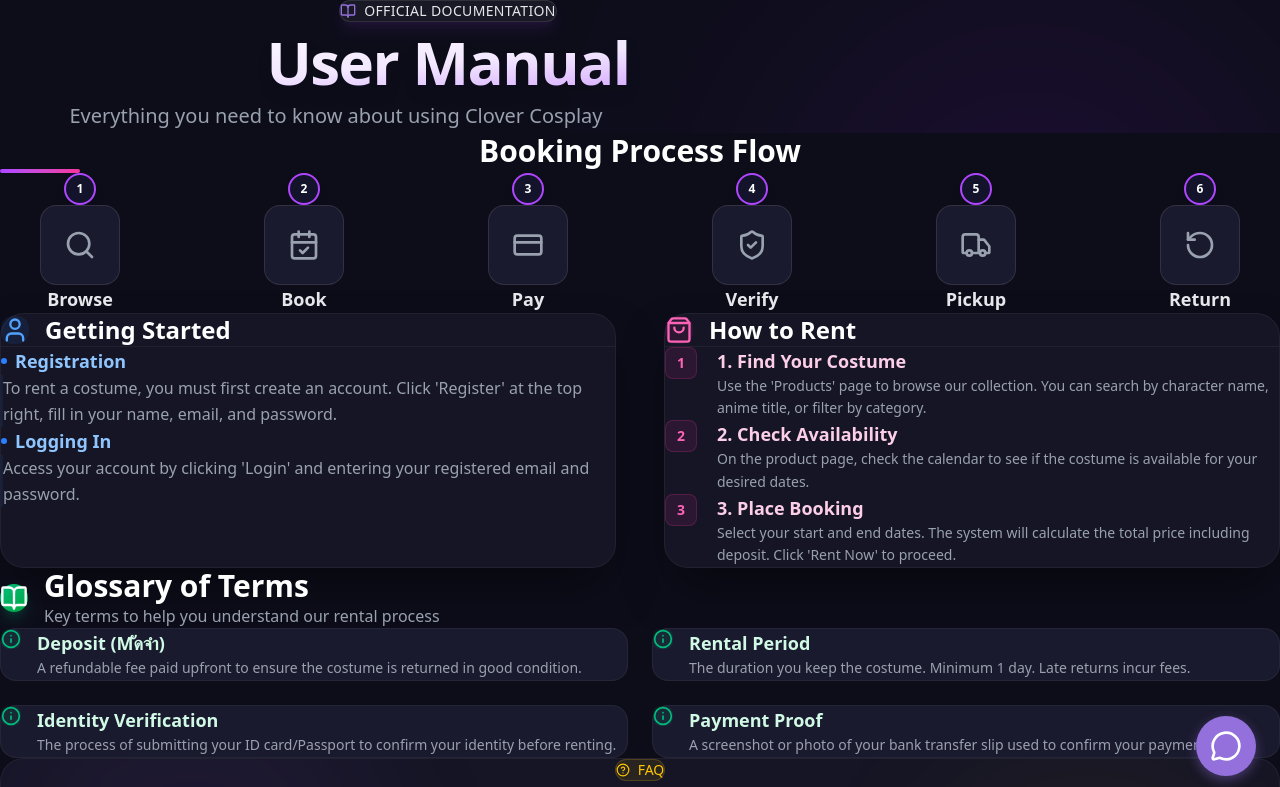
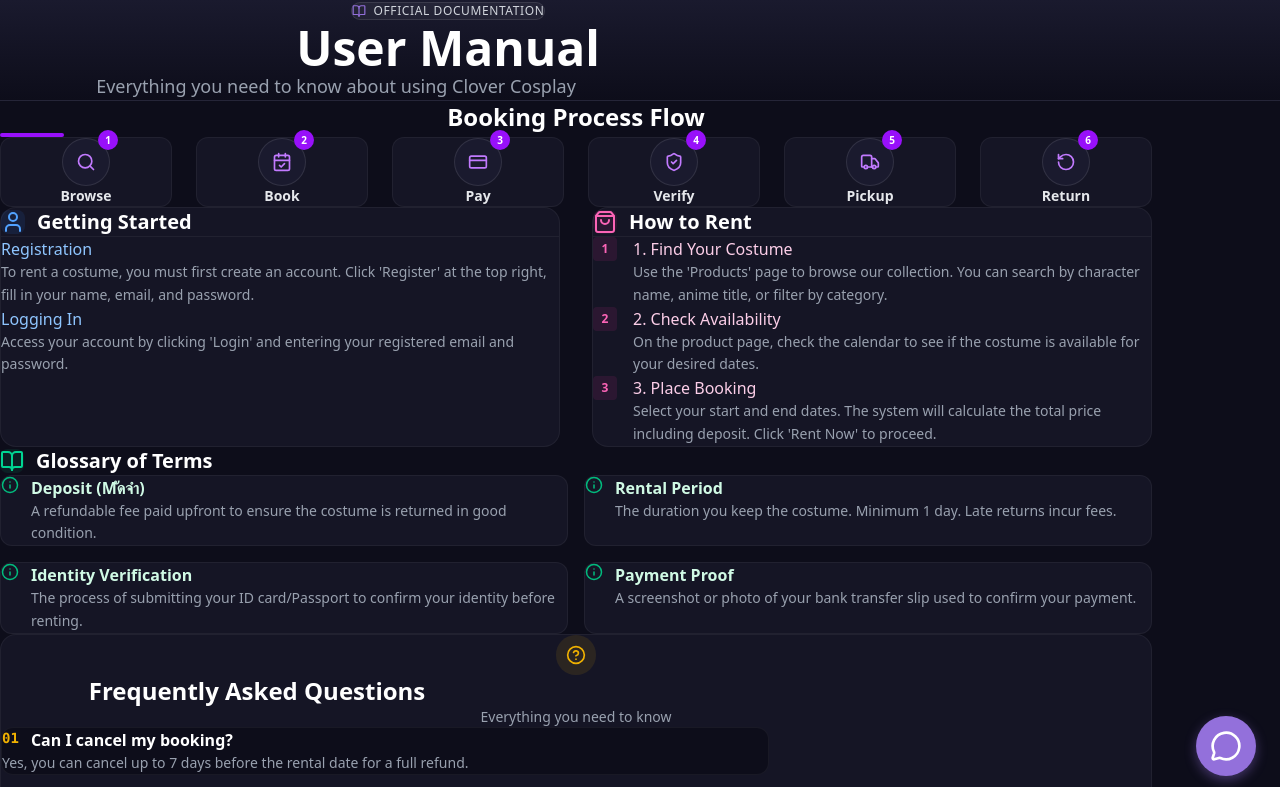
Before and after one commit to danzyyy19/Clover-Cosplay, a Next.js app: page /en/guide in a window 1280 px wide. Shown: the top 787 px of the page. Built offline with nearby package versions, Linux system fonts and the light colour scheme.

Commit message:
Fix: Revert to standard simplified layout for consistency

```diff
--- a/src/app/[locale]/guide/page.tsx
+++ b/src/app/[locale]/guide/page.tsx
@@ -7,11 +7,8 @@
     CreditCard,
     LayoutDashboard,
     HelpCircle,
-    FileText,
-    ChevronRight,
     Search,
     CalendarCheck,
-    CheckCircle2,
     Truck,
     RotateCcw,
     ShieldCheck,
@@ -40,162 +37,115 @@
     ];
 
     return (
-        <div className="min-h-screen bg-[#0D0D1A] text-white selection:bg-purple-500/30 font-sans">
+        <div className="min-h-screen bg-[#0D0D1A] text-white font-sans pb-20">
             {/* Hero Section */}
-            <div className="relative py-24 px-6 overflow-hidden">
-                {/* Background Effects */}
-                <div className="absolute inset-0 bg-[radial-gradient(circle_at_top,_var(--tw-gradient-stops))] from-purple-900/40 via-[#0D0D1A] to-[#0D0D1A] pointer-events-none" />
-                <div className="absolute top-0 right-0 w-[500px] h-[500px] bg-purple-600/20 rounded-full blur-[120px] pointer-events-none mix-blend-screen opacity-50" />
-
-                <div className="max-w-4xl mx-auto text-center relative z-10 animate-fade-in-up">
-                    <div className="inline-flex items-center gap-2 px-4 py-2 rounded-full bg-white/5 border border-white/10 mb-8 backdrop-blur-md shadow-lg shadow-purple-500/10">
-                        <BookOpen size={16} className="text-[#9370DB]" />
-                        <span className="text-sm font-medium text-gray-200 tracking-wide uppercase">Official Documentation</span>
+            <div className="bg-gradient-to-b from-[#1a1a2e] to-[#0D0D1A] py-16 px-4 text-center border-b border-white/5">
+                <div className="max-w-4xl mx-auto">
+                    <div className="inline-flex items-center gap-2 px-3 py-1 rounded-full bg-white/5 border border-white/10 mb-6">
+                        <BookOpen size={14} className="text-[#9370DB]" />
+                        <span className="text-xs font-medium text-gray-300 uppercase tracking-wider">Official Documentation</span>
                     </div>
-                    <h1 className="text-5xl md:text-6xl font-bold font-outfit mb-6 bg-gradient-to-br from-white via-purple-100 to-purple-400 bg-clip-text text-transparent drop-shadow-xl tracking-tight leading-tight">
+                    <h1 className="text-4xl md:text-5xl font-bold font-outfit mb-4 text-white">
                         {t("title")}
                     </h1>
-                    <p className="text-xl text-gray-400 max-w-2xl mx-auto leading-relaxed font-light">
+                    <p className="text-lg text-gray-400 max-w-2xl mx-auto">
                         {t("subtitle")}
                     </p>
                 </div>
             </div>
 
-            <div className="max-w-7xl mx-auto px-6 pb-32 space-y-32">
+            <div className="max-w-6xl mx-auto px-4 sm:px-6 space-y-20 mt-12">
 
                 {/* 1. Visual Flowchart */}
-                <section className="relative">
-                    <div className="text-center mb-16">
-                        <h2 className="text-3xl font-bold text-white mb-2">{t("flowchart.title")}</h2>
-                        <div className="h-1 w-20 bg-gradient-to-r from-purple-500 to-pink-500 mx-auto rounded-full" />
+                <section>
+                    <div className="mb-10 text-center">
+                        <h2 className="text-2xl font-bold text-white mb-2">{t("flowchart.title")}</h2>
+                        <div className="h-1 w-16 bg-purple-600 mx-auto rounded-full" />
                     </div>
 
-                    <div className="relative">
-                        {/* Desktop Layout */}
-                        <div className="hidden md:flex justify-between items-start relative px-4">
-                            {/* Line connecting steps */}
-                            <div className="absolute top-10 left-0 right-0 h-0.5 bg-white/10 -z-10 mx-10" />
-
-                            {steps.map((step, index) => (
-                                <div key={step.id} className="flex flex-col items-center w-40 relative group">
-                                    {/* Step Number Badge */}
-                                    <div className="w-8 h-8 rounded-full bg-[#13132B] border-2 border-purple-500 flex items-center justify-center text-xs font-bold text-white mb-4 shadow-lg z-10 relative">
+                    {/* Desktop & Mobile Grid - simplified */}
+                    <div className="grid grid-cols-2 md:grid-cols-3 lg:grid-cols-6 gap-6">
+                        {steps.map((step, index) => (
+                            <div key={step.id} className="flex flex-col items-center text-center p-4 bg-[#151525] rounded-xl border border-white/5 hover:border-purple-500/50 transition-colors">
+                                <div className="relative mb-4">
+                                    <div className="w-12 h-12 rounded-full bg-[#1A1A2E] flex items-center justify-center border border-white/10 text-purple-400">
+                                        <step.icon size={20} />
+                                    </div>
+                                    <div className="absolute -top-2 -right-2 w-5 h-5 rounded-full bg-purple-600 text-[10px] font-bold flex items-center justify-center text-white">
                                         {index + 1}
                                     </div>
+                                </div>
+                                <span className="font-semibold text-sm text-gray-200">{step.label}</span>
+                            </div>
+                        ))}
+                    </div>
+                </section>
 
-                                    {/* Icon Circle */}
-                                    <div className="w-20 h-20 rounded-2xl bg-[#1A1A2E] border border-white/10 group-hover:border-purple-500 group-hover:shadow-[0_0_25px_rgba(147,112,219,0.4)] flex items-center justify-center mb-4 transition-all duration-300 backdrop-blur-md z-10 transform group-hover:-translate-y-2">
-                                        <step.icon size={32} className="text-gray-400 group-hover:text-[#9370DB] transition-colors duration-300" />
+                {/* 2. Main Guide Grid */}
+                <div className="grid md:grid-cols-2 gap-8">
+                    {/* Account Section */}
+                    <div className="bg-[#151525] rounded-2xl p-6 md:p-8 border border-white/5">
+                        <div className="flex items-center gap-3 mb-6 pb-4 border-b border-white/5">
+                            <div className="p-2 bg-blue-500/10 rounded-lg text-blue-400">
+                                <User size={24} />
+                            </div>
+                            <h3 className="text-xl font-bold">{t("account.title")}</h3>
+                        </div>
+
+                        <div className="space-y-6">
+                            <div>
+                                <h4 className="text-blue-300 font-medium mb-1">{t("account.register")}</h4>
+                                <p className="text-sm text-gray-400 leading-relaxed">{t("account.registerDesc")}</p>
+                            </div>
+                            <div>
+                                <h4 className="text-blue-300 font-medium mb-1">{t("account.login")}</h4>
+                                <p className="text-sm text-gray-400 leading-relaxed">{t("account.loginDesc")}</p>
+                            </div>
+                        </div>
+                    </div>
+
+                    {/* Booking Section */}
+                    <div className="bg-[#151525] rounded-2xl p-6 md:p-8 border border-white/5">
+                        <div className="flex items-center gap-3 mb-6 pb-4 border-b border-white/5">
+                            <div className="p-2 bg-pink-500/10 rounded-lg text-pink-400">
+                                <ShoppingBag size={24} />
+                            </div>
+                            <h3 className="text-xl font-bold">{t("booking.title")}</h3>
+                        </div>
+
+                        <div className="space-y-6">
+                            {[1, 2, 3].map((num) => (
+                                <div key={num} className="flex gap-4">
+                                    <div className="flex-shrink-0 w-6 h-6 rounded bg-pink-500/10 text-pink-400 flex items-center justify-center text-xs font-bold mt-0.5">
+                                        {num}
                                     </div>
-
-                                    {/* Label */}
-                                    <div className="text-center">
-                                        <div className="font-bold text-lg text-gray-200 group-hover:text-white transition-colors">{step.label}</div>
+                                    <div>
+                                        <h4 className="text-pink-200 font-medium mb-1">{t(`booking.step${num}`)}</h4>
+                                        <p className="text-sm text-gray-400 leading-relaxed">{t(`booking.step${num}Desc`)}</p>
                                     </div>
                                 </div>
                             ))}
                         </div>
-
-                        {/* Mobile Layout (Vertical) */}
-                        <div className="md:hidden space-y-8">
-                            {steps.map((step, index) => (
-                                <div key={step.id} className="flex items-center gap-6 bg-[#1A1A2E]/60 p-6 rounded-2xl border border-white/5">
-                                    <div className="relative">
-                                        <div className="w-16 h-16 rounded-2xl bg-[#0D0D1A] border border-purple-500/30 flex items-center justify-center">
-                                            <step.icon size={28} className="text-purple-400" />
-                                        </div>
-                                        <div className="absolute -top-2 -right-2 w-6 h-6 rounded-full bg-purple-600 flex items-center justify-center text-xs font-bold text-white shadow-lg">
-                                            {index + 1}
-                                        </div>
-                                    </div>
-                                    <div className="font-bold text-lg text-white">{step.label}</div>
-                                </div>
-                            ))}
-                        </div>
-                    </div>
-                </section>
-
-                {/* 2. Detailed Grid Guidelines */}
-                <div className="grid md:grid-cols-2 gap-8 lg:gap-12 items-stretch">
-                    {/* Getting Started Card */}
-                    <div className="bg-[#151525] border border-white/5 rounded-3xl p-8 md:p-10 hover:border-blue-500/30 transition-all duration-300 flex flex-col h-full shadow-2xl shadow-black/50">
-                        <div className="flex items-center gap-4 mb-8 border-b border-white/5 pb-6">
-                            <div className="p-3 bg-blue-500/10 rounded-xl text-blue-400">
-                                <User size={28} />
-                            </div>
-                            <h3 className="text-2xl font-bold text-white">{t("account.title")}</h3>
-                        </div>
-
-                        <div className="space-y-8 flex-grow">
-                            <div className="group">
-                                <h4 className="text-lg font-bold text-blue-300 mb-2 flex items-center gap-2">
-                                    <span className="w-1.5 h-1.5 rounded-full bg-blue-500" />
-                                    {t("account.register")}
-                                </h4>
-                                <p className="text-gray-400 leading-relaxed pl-4 border-l-2 border-blue-500/10 group-hover:border-blue-500/50 transition-colors">
-                                    {t("account.registerDesc")}
-                                </p>
-                            </div>
-
-                            <div className="group">
-                                <h4 className="text-lg font-bold text-blue-300 mb-2 flex items-center gap-2">
-                                    <span className="w-1.5 h-1.5 rounded-full bg-blue-500" />
-                                    {t("account.login")}
-                                </h4>
-                                <p className="text-gray-400 leading-relaxed pl-4 border-l-2 border-blue-500/10 group-hover:border-blue-500/50 transition-colors">
-                                    {t("account.loginDesc")}
-                                </p>
-                            </div>
-                        </div>
-                    </div>
-
-                    {/* Booking Process Card */}
-                    <div className="bg-[#151525] border border-white/5 rounded-3xl p-8 md:p-10 hover:border-pink-500/30 transition-all duration-300 flex flex-col h-full shadow-2xl shadow-black/50">
-                        <div className="flex items-center gap-4 mb-8 border-b border-white/5 pb-6">
-                            <div className="p-3 bg-pink-500/10 rounded-xl text-pink-400">
-                                <ShoppingBag size={28} />
-                            </div>
-                            <h3 className="text-2xl font-bold text-white">{t("booking.title")}</h3>
-                        </div>
-
-                        <ul className="space-y-6 flex-grow">
-                            {[1, 2, 3].map((num) => (
-                                <li key={num} className="flex gap-5 group">
-                                    <span className="flex-shrink-0 w-8 h-8 rounded-lg bg-pink-500/10 text-pink-400 flex items-center justify-center text-sm font-bold border border-pink-500/20 group-hover:bg-pink-500 group-hover:text-white transition-all duration-300">
-                                        {num}
-                                    </span>
-                                    <div>
-                                        <h4 className="font-bold text-pink-200 mb-1 text-lg group-hover:text-pink-100 transition-colors">{t(`booking.step${num}`)}</h4>
-                                        <p className="text-gray-400 text-sm leading-relaxed">{t(`booking.step${num}Desc`)}</p>
-                                    </div>
-                                </li>
-                            ))}
-                        </ul>
                     </div>
                 </div>
 
-                {/* 3. Glossary Section */}
+                {/* 3. Glossary */}
                 <section>
-                    <div className="flex flex-col md:flex-row items-center gap-4 mb-12">
-                        <div className="p-3 bg-gradient-to-br from-emerald-500 to-green-600 rounded-2xl shadow-lg shadow-emerald-500/20">
-                            <BookOpen size={28} className="text-white" />
+                    <div className="mb-8 flex items-center gap-3">
+                        <div className="p-2 bg-emerald-500/10 rounded-lg text-emerald-400">
+                            <BookOpen size={24} />
                         </div>
-                        <div>
-                            <h2 className="text-3xl font-bold text-white">{t("glossary.title")}</h2>
-                            <p className="text-gray-400 mt-1">Key terms to help you understand our rental process</p>
-                        </div>
+                        <h2 className="text-xl font-bold text-white">{t("glossary.title")}</h2>
                     </div>
 
-                    <div className="grid md:grid-cols-2 gap-6">
+                    <div className="grid md:grid-cols-2 gap-4">
                         {glossary.map((item, idx) => (
-                            <div key={idx} className="bg-[#1A1A2E] border border-white/5 rounded-2xl p-6 hover:border-emerald-500/30 transition-all duration-300 group hover:-translate-y-1">
-                                <div className="flex items-start gap-4">
-                                    <div className="mt-1 p-1 bg-emerald-500/10 rounded-lg">
-                                        <Info className="text-emerald-500" size={20} />
-                                    </div>
+                            <div key={idx} className="bg-[#151525] p-5 rounded-xl border border-white/5 hover:border-emerald-500/30 transition-colors">
+                                <div className="flex gap-3">
+                                    <Info className="flex-shrink-0 text-emerald-500 mt-0.5" size={18} />
                                     <div>
-                                        <h4 className="font-bold text-lg text-emerald-100 mb-2 group-hover:text-white transition-colors">{item.term}</h4>
-                                        <p className="text-gray-400 text-sm leading-relaxed">{item.def}</p>
+                                        <h4 className="font-bold text-emerald-100 mb-1">{item.term}</h4>
+                                        <p className="text-sm text-gray-400 leading-relaxed">{item.def}</p>
                                     </div>
                                 </div>
                             </div>
@@ -203,29 +153,24 @@
                     </div>
                 </section>
 
-                {/* 4. FAQ Accordion Style */}
-                <section className="bg-[#151525] rounded-3xl p-8 md:p-16 border border-white/5 relative overflow-hidden">
-                    {/* Decorative Blurs */}
-                    <div className="absolute top-0 right-0 w-96 h-96 bg-yellow-500/5 rounded-full blur-3xl pointer-events-none" />
-                    <div className="absolute bottom-0 left-0 w-96 h-96 bg-purple-500/5 rounded-full blur-3xl pointer-events-none" />
-
-                    <div className="relative z-10 text-center mb-12">
-                        <div className="inline-flex items-center gap-2 px-3 py-1 rounded-full bg-yellow-500/10 border border-yellow-500/20 text-yellow-400 text-sm font-medium mb-6">
-                            <HelpCircle size={14} />
-                            <span>FAQ</span>
+                {/* 4. FAQ */}
+                <section className="bg-[#151525] rounded-2xl p-6 md:p-10 border border-white/5">
+                    <div className="text-center mb-10">
+                        <div className="inline-flex items-center justify-center w-10 h-10 rounded-full bg-yellow-500/10 text-yellow-500 mb-4">
+                            <HelpCircle size={20} />
                         </div>
-                        <h2 className="text-4xl font-bold mb-4">{t("faq.title")}</h2>
-                        <p className="text-gray-400 max-w-xl mx-auto">Answers to the most frequently asked questions about our services</p>
+                        <h2 className="text-2xl font-bold text-white max-w-lg mx-auto mb-2">{t("faq.title")}</h2>
+                        <p className="text-gray-400 text-sm">Everything you need to know</p>
                     </div>
 
-                    <div className="grid gap-4 max-w-3xl mx-auto relative z-10">
+                    <div className="grid gap-4 max-w-3xl mx-auto">
                         {[1, 2, 3].map((num) => (
-                            <div key={num} className="bg-[#0D0D1A] rounded-2xl p-6 md:p-8 border border-white/5 hover:border-white/10 transition-all duration-300">
-                                <h3 className="font-bold text-xl text-white mb-4 flex gap-4">
-                                    <span className="text-yellow-500 font-mono">0{num}</span>
+                            <div key={num} className="bg-[#0D0D1A] rounded-xl p-5 border border-white/5">
+                                <h3 className="font-semibold text-white mb-2 flex gap-3">
+                                    <span className="text-yellow-500 font-mono text-sm mt-1">0{num}</span>
                                     {t(`faq.q${num}`)}
                                 </h3>
-                                <p className="text-gray-400 pl-10 leading-relaxed">
+                                <p className="text-sm text-gray-400 pl-8 leading-relaxed">
                                     {t(`faq.a${num}`)}
                                 </p>
                             </div>
@@ -234,13 +179,13 @@
                 </section>
 
                 {/* Bottom CTA */}
-                <div className="text-center py-10">
+                <div className="text-center pt-8">
                     <Link
                         href="/products"
-                        className="group inline-flex items-center gap-3 px-10 py-5 rounded-full bg-white text-black font-bold text-lg shadow-[0_0_40px_rgba(255,255,255,0.2)] hover:shadow-[0_0_60px_rgba(255,255,255,0.4)] hover:bg-gray-100 transition-all duration-300 hover:-translate-y-1"
+                        className="inline-flex items-center gap-2 px-8 py-3 rounded-full bg-white text-black font-bold text-sm hover:bg-gray-200 transition-colors"
                     >
-                        Start Your Cosplay Journey
-                        <ArrowRight className="group-hover:translate-x-1 transition-transform" />
+                        Start Booking
+                        <ArrowRight size={16} />
                     </Link>
                 </div>
 
```
